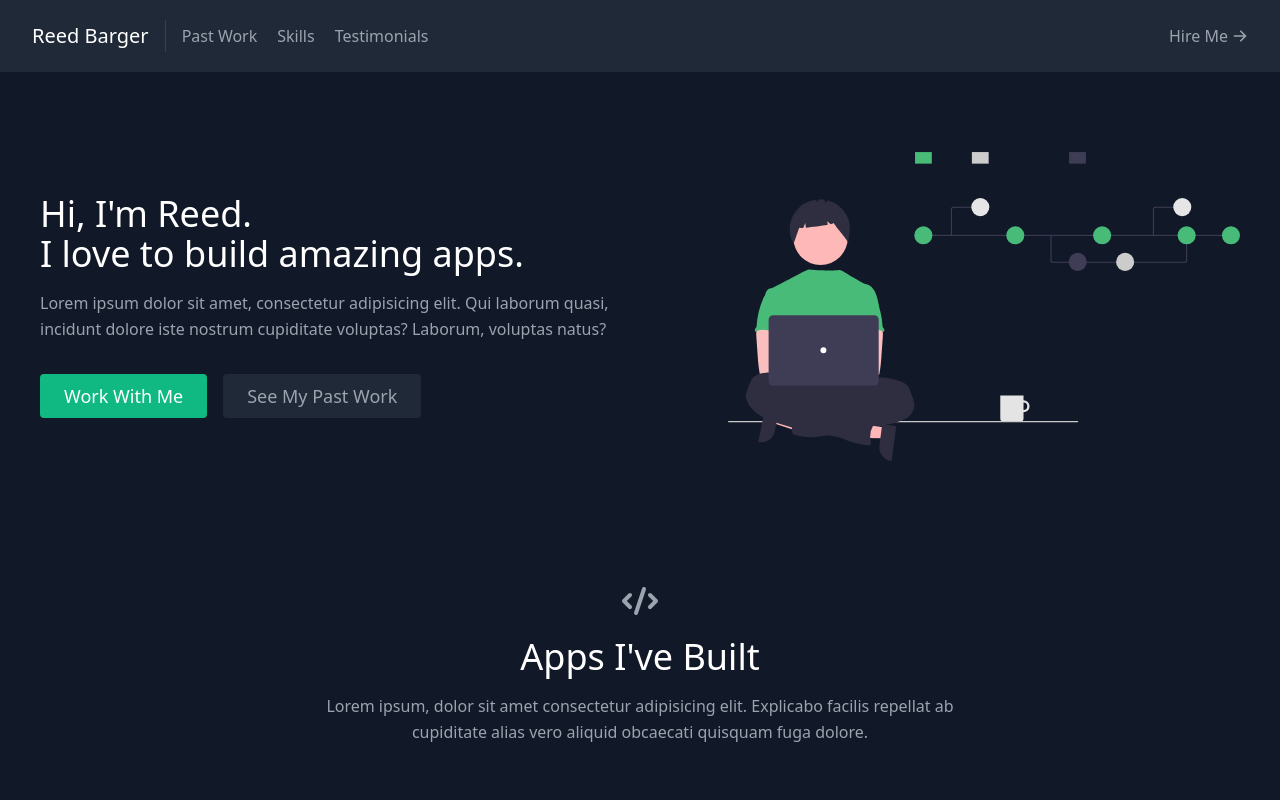
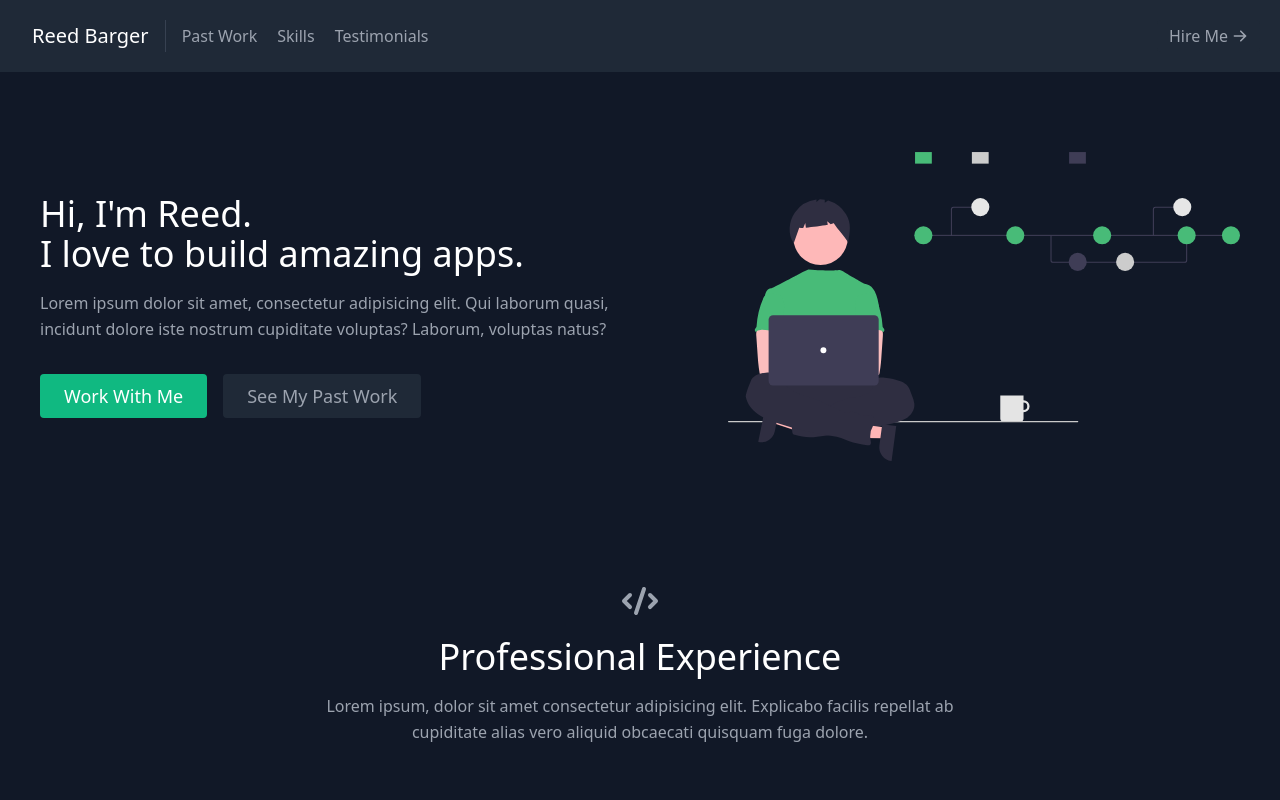
Before and after one commit to coopermarketing/my-portfolio, a React (Create React App) app: page / in a window 1280 px wide. Shown: the top 800 px of the page. Built offline with nearby package versions, Linux system fonts and the light colour scheme.

Commit message:
second commit

```diff
--- a/src/components/Projects.js
+++ b/src/components/Projects.js
@@ -9,7 +9,7 @@
         <div className="flex flex-col w-full mb-20">
           <CodeIcon className="mx-auto inline-block w-10 mb-4" />
           <h1 className="sm:text-4xl text-3xl font-medium title-font mb-4 text-white">
-            Apps I've Built
+            Professional Experience
           </h1>
           <p className="lg:w-2/3 mx-auto leading-relaxed text-base">
             Lorem ipsum, dolor sit amet consectetur adipisicing elit. Explicabo
@@ -22,7 +22,7 @@
             <a
               href={project.link}
               key={project.image}
-              className="sm:w-1/2 w-100 p-4">
+              className="sm:w-1/1 w-100 p-4">
               <div className="flex relative">
                 <img
                   alt="gallery"
```
